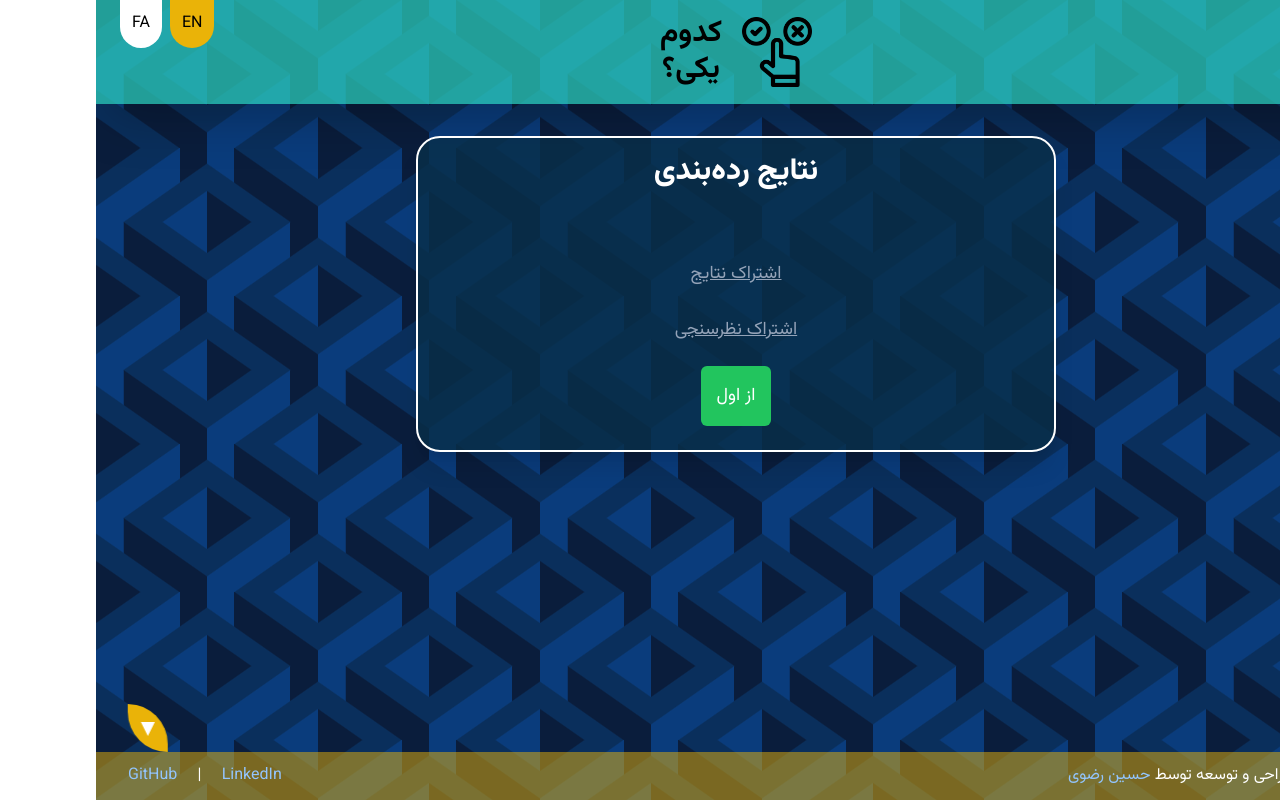
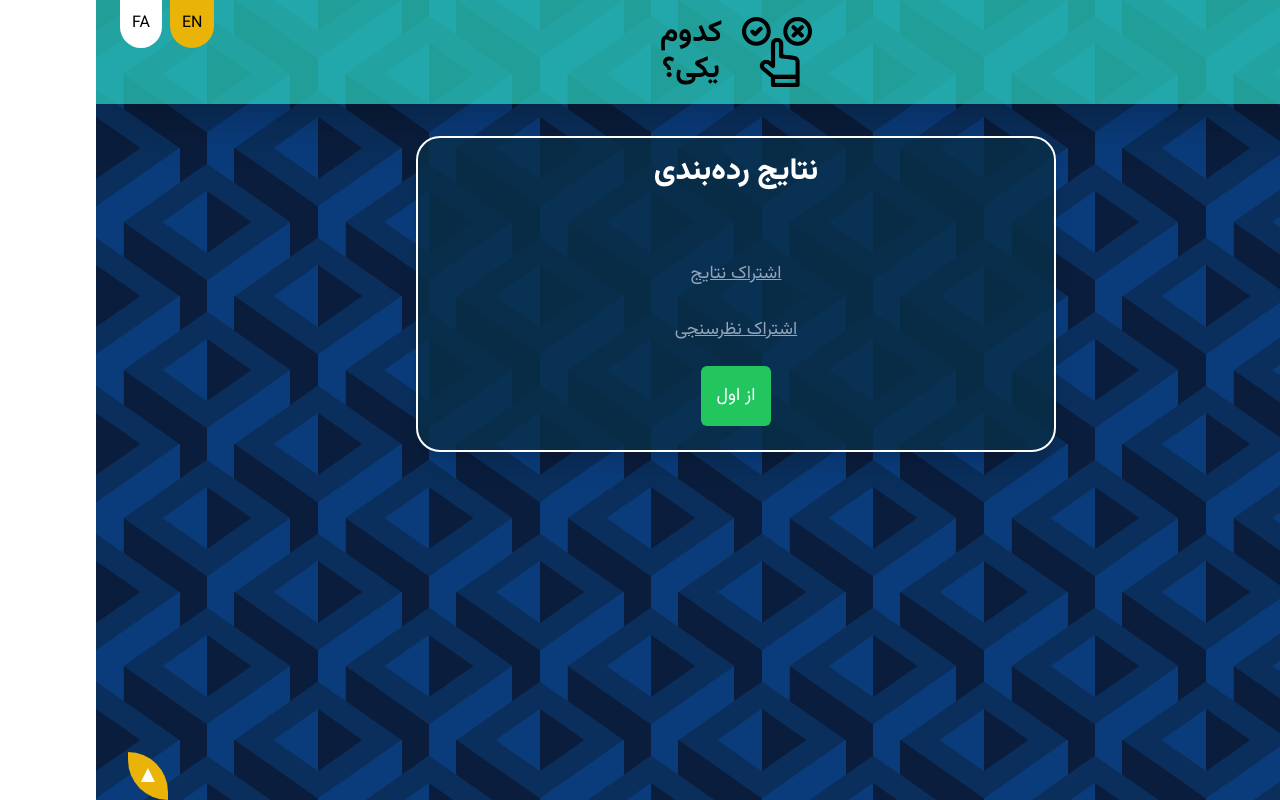
Before and after one commit to h-razavi/kodoom-app, a React (Vite) app: page /results in a window 1280 px wide. Built offline with nearby package versions, Linux system fonts and the light colour scheme.

Commit message:
footer issue fixed

```diff
--- a/src/components/Footer.tsx
+++ b/src/components/Footer.tsx
@@ -5,10 +5,10 @@ function Footer() {
   const [FooterIsShown, setFooterIsShown] = useState(false);
   const { t } = useTranslation();
   const footerButtonClassName = `fixed bottom-0 left-8 text-2xl p-2 rounded-bl-full rounded-tr-full bg-yellow-500 text-white ${
-    FooterIsShown ? "translate-y-0 " : "-translate-y-12 -rotate-180"
+    FooterIsShown ? "-translate-y-12 -rotate-180" : "translate-y-0 "
   }`;
   const footerClassName = `w-screen h-12 bg-yellow-500 bg-opacity-50 fixed -bottom-12 px-8 flex justify-between items-center ${
-    FooterIsShown ? "translate-y-0 " : "-translate-y-12"
+    FooterIsShown ? "-translate-y-12" : "translate-y-0 "
   }`;
 
   return (
```
